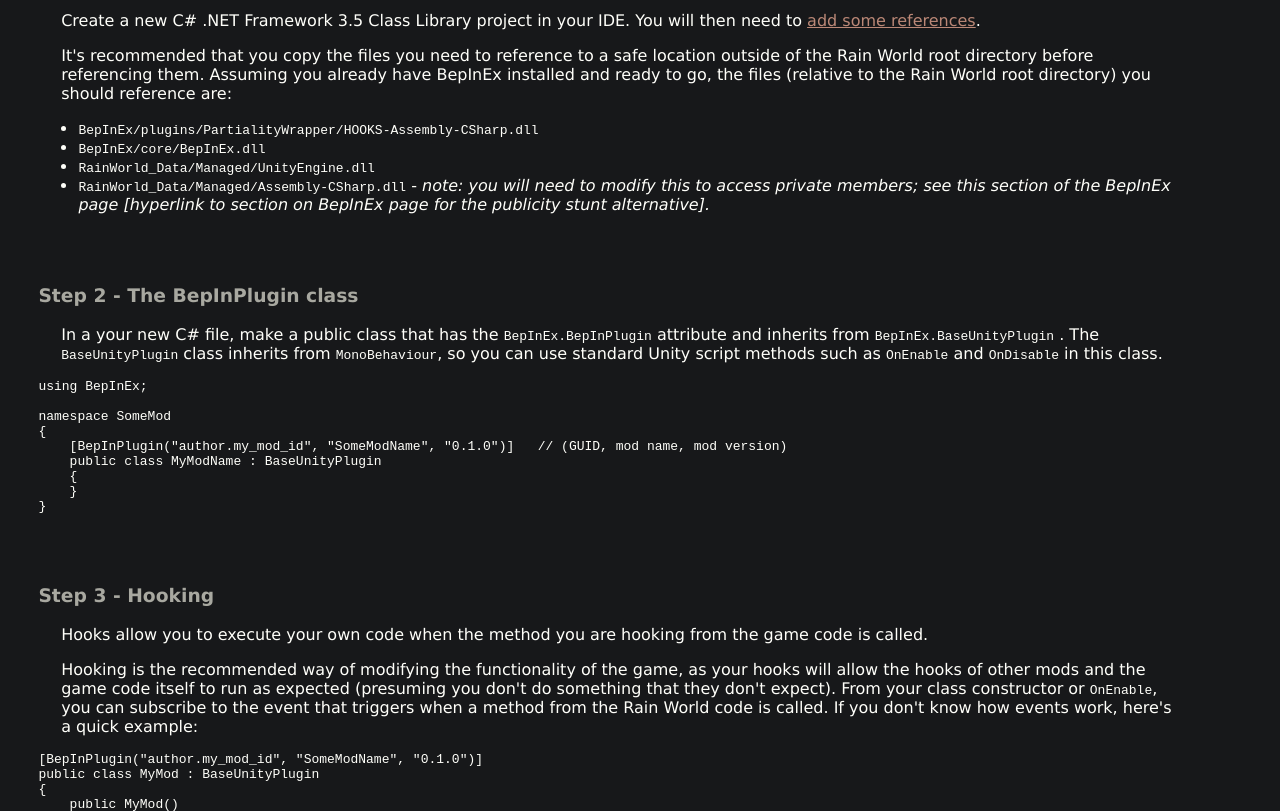
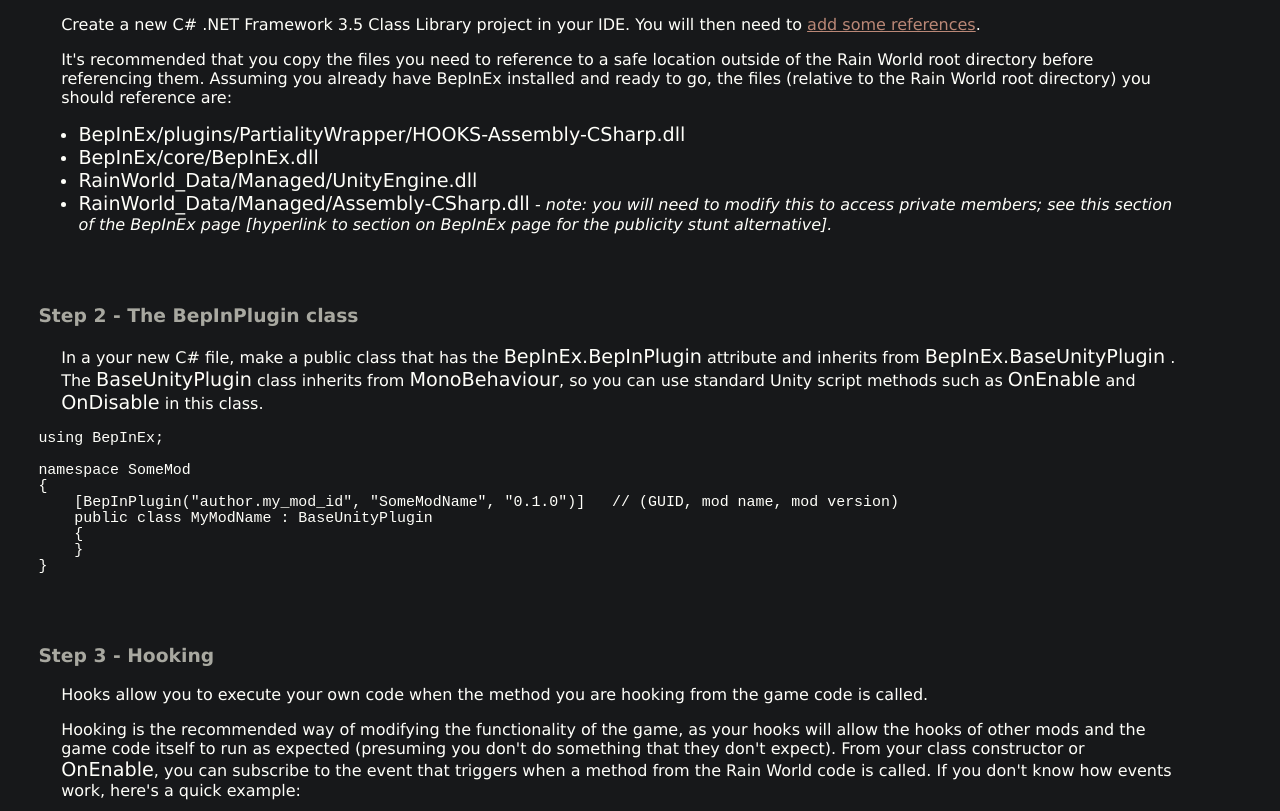
Before and after one commit to Rain-World-Modding/Rain-World-Modding.github.io, a plain HTML site: page pages/creating-mods/BepInPlugins.html in a window 1280 px wide. Shown: the part 588-1399 px from the top of the page. Drawn offline with Linux system fonts and the light colour scheme.

Commit message:
basic codeblock styling
syntax highlighting could be added using some js package in the future, but it would involve more work on the main.yml

```diff
--- a/css/article.css
+++ b/css/article.css
@@ -28,3 +28,13 @@ p {
 img {
     padding: 1% 1% 1% 5%;
 }
+
+code {
+    font-family: var(--code-font);
+    font-size: 1.2em;
+    background-color: var(--code-bg);
+    color: var(--code-fg);
+}
+pre code {
+    font-size: 1.15em;
+}
```
